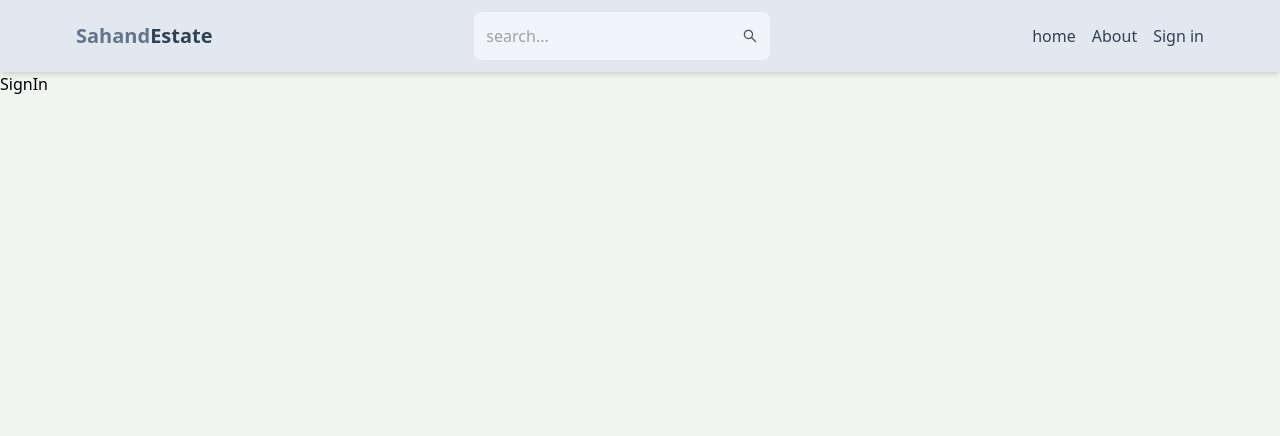
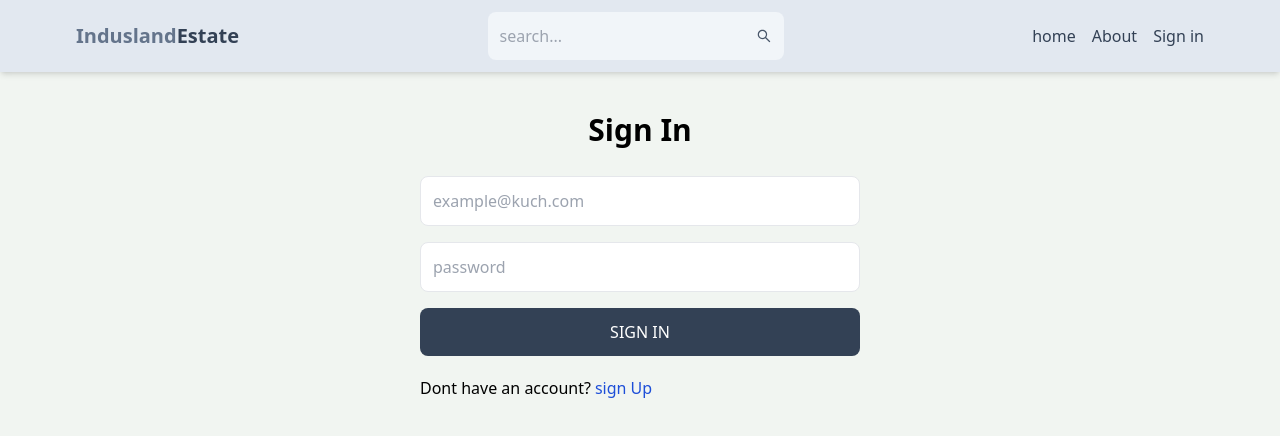
Before and after one commit to hjharotiya/Real-Estate, a React (Vite) app in the folder client/: page /sign-in in a window 1280 px wide. Shown: the top 436 px of the page. Built offline with nearby package versions, Linux system fonts and the light colour scheme.

Commit message:
creating signIn page

```diff
--- a/client/src/Pages/SignIn.jsx
+++ b/client/src/Pages/SignIn.jsx
@@ -1,7 +1,78 @@
-import React from "react";
+import React, { useState } from "react";
+import { useNavigate, Link } from "react-router-dom";
 
 const SignIn = () => {
-  return <div>SignIn</div>;
+  const [formData, setFormData] = useState({});
+  const [isError, setIsError] = useState(null);
+  const [isLoading, setIsLoading] = useState(false);
+  const navigate = useNavigate();
+  const handelChange = (e) => {
+    setFormData({
+      ...formData,
+      [e.target.id]: e.target.value,
+    });
+  };
+  const handelSubmit = async (e) => {
+    e.preventDefault();
+    try {
+      setIsLoading(true);
+      const res = await fetch("/api/auth/signin", {
+        method: "POST",
+        headers: {
+          "Content-Type": "application/json",
+        },
+        body: JSON.stringify(formData),
+      });
+      const data = await res.json();
+      if (data.success === false) {
+        setIsError(data.message);
+        setIsLoading(false);
+        return;
+      }
+      setIsLoading(false);
+      setIsError(null);
+      navigate("/");
+    } catch (error) {
+      setIsLoading(false);
+      setIsError(error.message);
+    }
+  };
+  console.log(formData);
+
+  return (
+    <div className="p-3 max-w-lg mx-auto">
+      <h1 className="text-3xl text-center font-semibold my-7">Sign In</h1>
+      <form onSubmit={handelSubmit} className="flex flex-col gap-4 mx-6">
+        <input
+          type="email"
+          placeholder="example@kuch.com"
+          className="border p-3 rounded-lg"
+          id="email"
+          onChange={handelChange}
+        />
+        <input
+          type="password"
+          placeholder="password"
+          className="border p-3 rounded-lg"
+          id="password"
+          onChange={handelChange}
+        />
+        <button
+          disabled={isLoading}
+          className="bg-slate-700 text-white p-3 rounded-lg uppercase hover:opacity-90 disabled:opacity-80"
+        >
+          {isLoading ? "Loading..." : "Sign In"}
+        </button>
+      </form>
+      <div className="flex gap-1 mt-5 ml-6">
+        <p>Dont have an account?</p>
+        <Link to={"/sign-up"}>
+          <span className="text-blue-700">sign Up</span>
+        </Link>
+      </div>
+      {isError && <p className="text-red-500 mt-5 ml-6">{isError}</p>}
+    </div>
+  );
 };
 
 export default SignIn;
--- a/client/src/componets/Header.jsx
+++ b/client/src/componets/Header.jsx
@@ -8,7 +8,7 @@ export default function Header() {
       <div className="flex justify-between items-center max-w-6xl mx-auto p-3">
         <Link to="/">
           <h1 className="font-bold text-sm sm:text-xl flex flex-wrap">
-            <span className="text-slate-500">Sahand</span>
+            <span className="text-slate-500">Indusland</span>
             <span className="text-slate-700">Estate</span>
           </h1>
         </Link>
```
